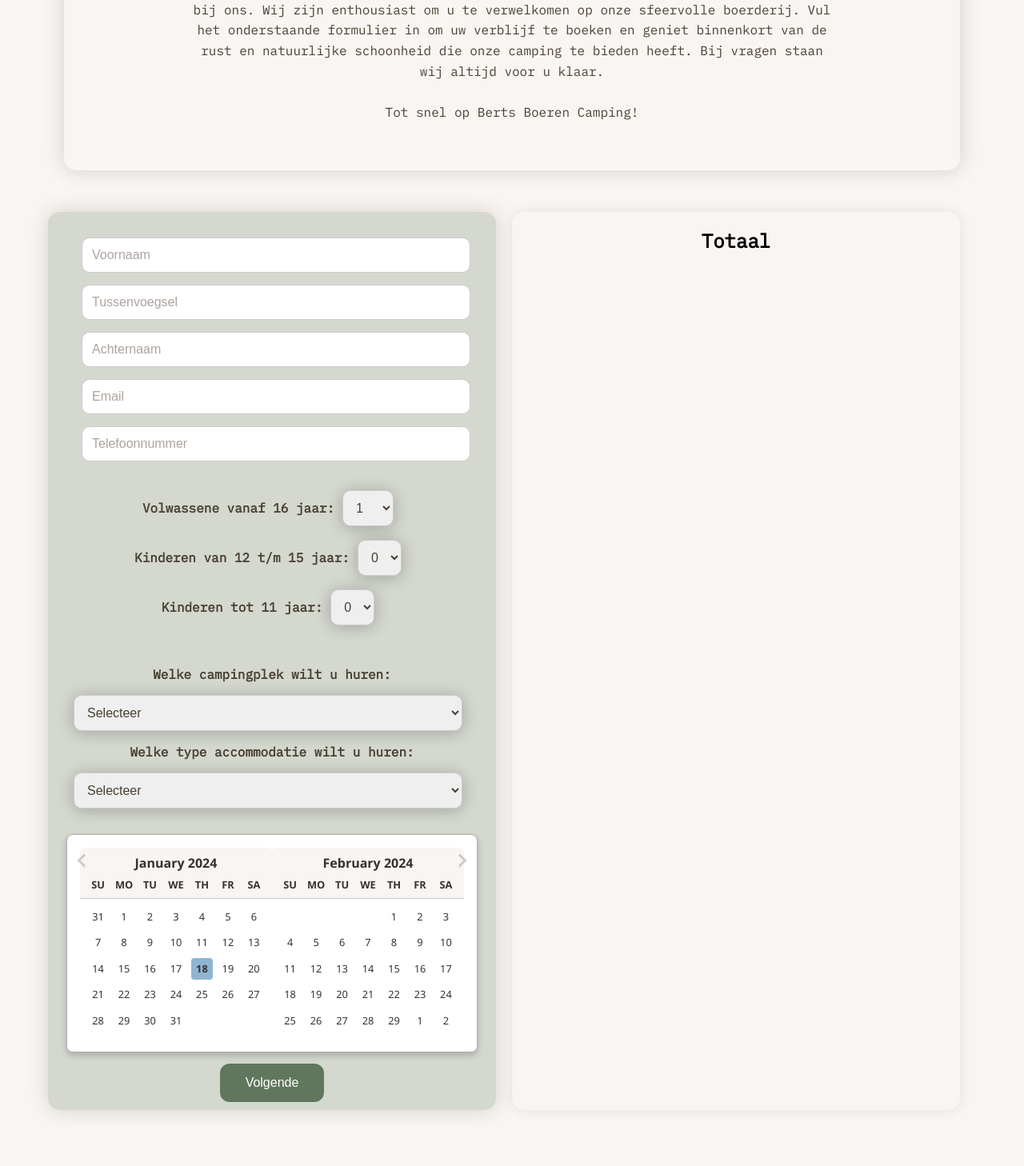
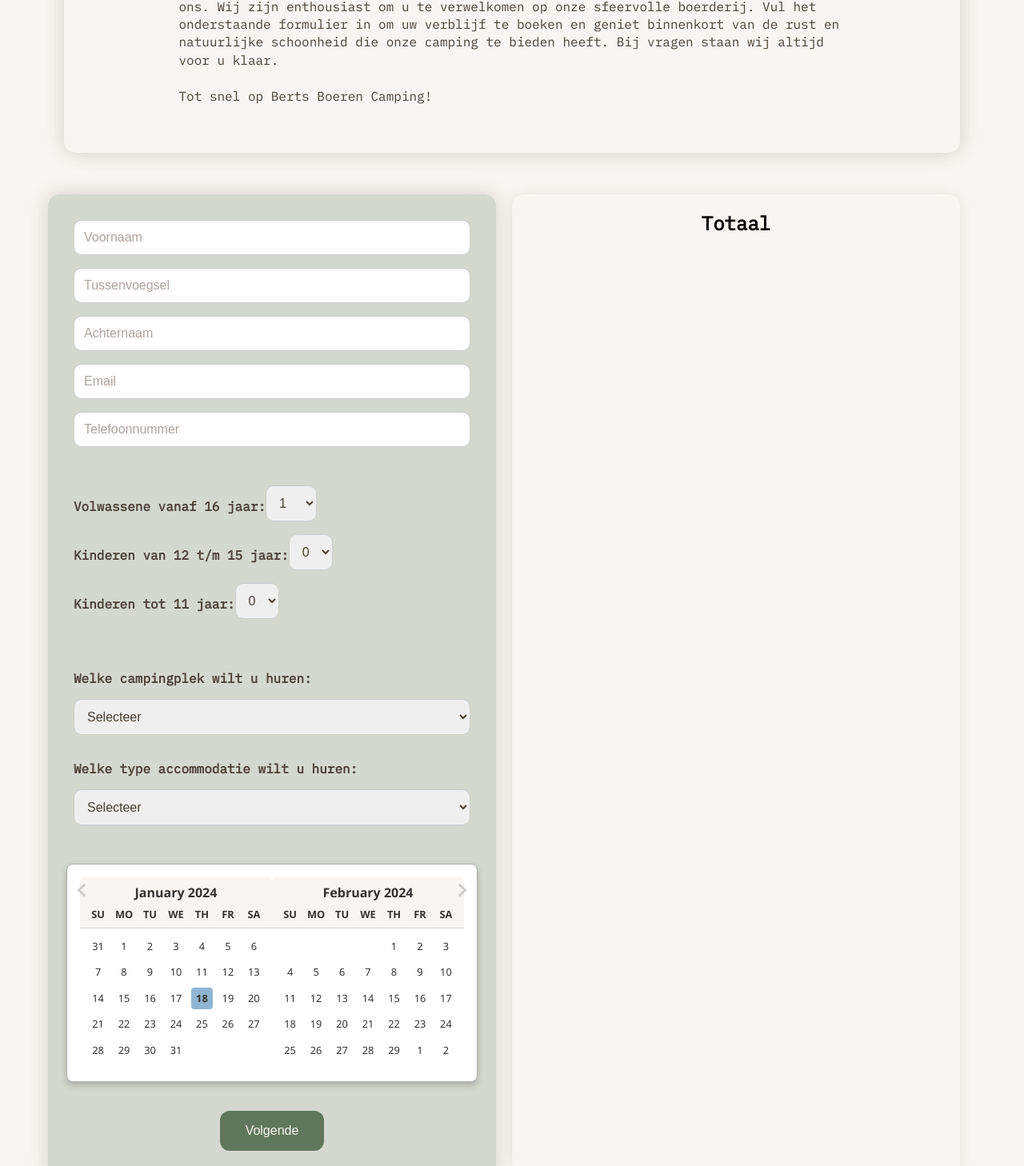
Before and after one commit to LaulensW/BertsBoerenCamping, a React (Vite) app in the folder BertsBoerenCamping/: page /booking in a window 1280 px wide. Shown: the part 603-2061 px from the top of the page at 80% size. Before the commit the page ends 2011 px from the top, so only its background shows below. Built offline with nearby package versions, Linux system fonts and the light colour scheme.

Commit message:
Kleine veranderingen aan reservering styling

```diff
--- a/BertsBoerenCamping/src/components/BookingForm.css
+++ b/BertsBoerenCamping/src/components/BookingForm.css
@@ -34,10 +34,11 @@ body {
 }
 
 .info-box a {
-  max-width: 800px;
+  max-width: 833px;
   margin-top: 40px;
   display: block;
-  line-height: 1.6;
+  text-align: left;
+  line-height: 22.4px;
   font-size: 16px;
   margin-bottom: 40px;
   color: var(--secondary-color);
@@ -64,15 +65,12 @@ body {
 form {
   display: flex;
   flex-direction: column;
-  gap: 15px;
   padding: 32px 32px 0 32px;
   border-radius: 10px;
 }
 
 .booking-form-container form div{
   display: flex;
-  gap: 10px;
-  align-items: center;
 }
 
 
@@ -80,6 +78,7 @@ form input,
 select{
   flex: 1;
   padding: 12px;
+  margin-bottom: 16px;
   border-radius: 10px;
   border: 1px solid #ccc;
   color: var(--secondary-color);
@@ -93,13 +92,14 @@ select{
 .right-side {
   display: flex;
   flex-direction: column;
-  align-items: center;
+  align-items: start;
 }
 
 .common-section{
   padding: 32px;
   display: flex;
   flex-direction: column;
+  text-align: start;
   border-radius: 8px;
 }
 
@@ -118,14 +118,14 @@ label{
 .volgende {
   background-color: var(--primary-color);
   border: none;
-  color: white;
-  padding: 15px 32px;
+  color: var(--neutral-color);
+  padding: 16px 32px;
   text-align: center;
   text-decoration: none;
   display: inline-block;
   font-size: 16px;
   border-radius: 12px;
-  margin: 10px 20px;
+  margin: 32px 20px;
   cursor: pointer;
   transition-duration: 0.4s;
 }
--- a/BertsBoerenCamping/src/components/Navbar.css
+++ b/BertsBoerenCamping/src/components/Navbar.css
@@ -42,8 +42,7 @@
     box-shadow: 0px 2px 20px rgba(0, 0, 0, 0.247);
   }
 
-  .search-field,
-select {
+  .search-field{
   margin-right: 10px;
   padding: 5px;
   border-radius: 20px;
```
